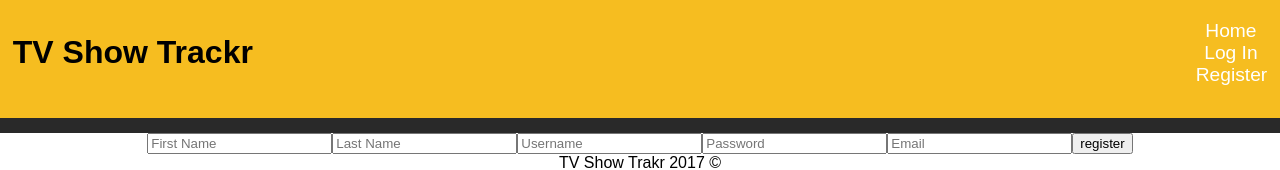
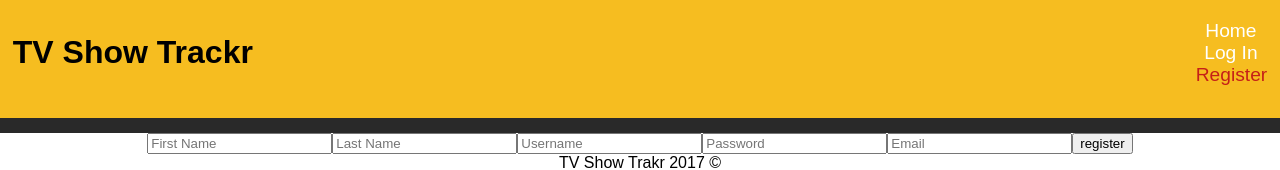
Before and after one commit to zakphi/ShowTrakr, a React (Create React App) app in the folder client/: page /register in a window 1280 px wide. Shown: the top 170 px of the page. Built offline with nearby package versions, Linux system fonts and the light colour scheme; no server answers.

Commit message:
replace link with navlink, add activeClassName property

```diff
--- a/client/src/components/Header.jsx
+++ b/client/src/components/Header.jsx
@@ -1,16 +1,16 @@
 import React from 'react';
-import { Link } from 'react-router-dom'
+import { NavLink } from 'react-router-dom'
 
 const Header = (props) => {
     return(
         <header className="header">
             <h1>TV Show Trackr</h1>
             <nav className="navBar">
-                <li><Link to='/'>Home</Link></li>
-                {!props.auth ? <li><Link to='/login'>Log In</Link></li> : ''}
-                {!props.auth ? <li><Link to='/register'>Register</Link></li> : ''}
+                <li><NavLink exact to='/' activeClassName='active'>Home</NavLink></li>
+                {!props.auth ? <li><NavLink exact to='/login' activeClassName='active'>Log In</NavLink></li> : ''}
+                {!props.auth ? <li><NavLink exact to='/register' activeClassName='active'>Register</NavLink></li> : ''}
                 {props.auth ? <li>My Profile</li> : ''}
-                {props.auth ? <li onClick={props.logOut}><Link to='/'>Log Out</Link></li> : ''}
+                {props.auth ? <li onClick={props.logOut}><NavLink exact to='/' activeClassName='active'>Log Out</NavLink></li> : ''}
             </nav>
         </header>
     )
```
